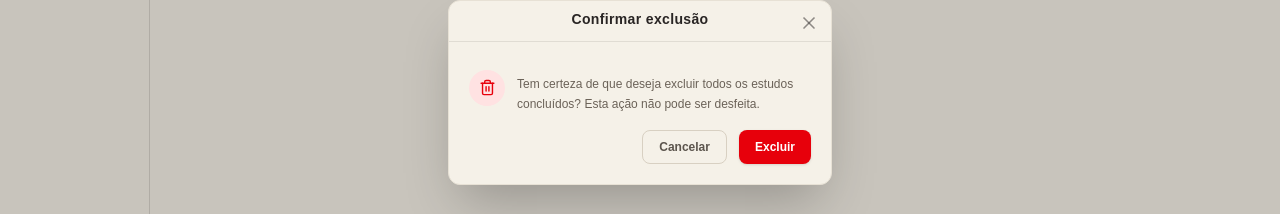
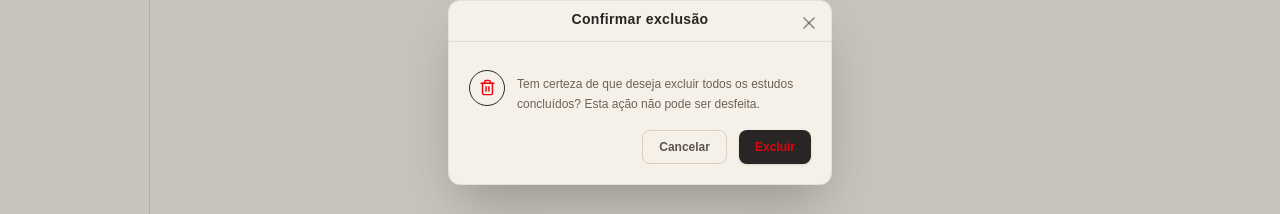
Before and after one commit to kelsmartins/my-projeto-studyo, a Next.js app: page /done-studies in a window 1280 px wide. Both pictures are taken after a click on the button "Excluir todos". Shown: the part 308-522 px from the top of the page. Built offline with nearby package versions, Linux system fonts and the light colour scheme; no server answers.

Commit message:
Update page.tsx

```diff
--- a/src/app/done-studies/page.tsx
+++ b/src/app/done-studies/page.tsx
@@ -54,7 +54,7 @@ export function DeleteModal({ onConfirm, onCancel }: deleteModalProps) {
                 </header>
                 <div className="p-4 sm:p-5">
                     <div className="mb-4 flex items-start gap-3">
-                        <div className="flex h-9 w-9 shrink-0 items-center justify-center rounded-full bg-red-100 text-red-600">
+                        <div className="flex h-9 w-9 shrink-0 items-center justify-center rounded-full border border-[#292524] text-red-600">
                             <Trash2Icon size={17} />
                         </div>
                         <p className="mt-1 text-xs leading-5 text-[#6B6258]">
@@ -63,13 +63,13 @@ export function DeleteModal({ onConfirm, onCancel }: deleteModalProps) {
                     </div>
                     <div className="flex flex-col-reverse gap-3 sm:flex-row sm:justify-end">
                         <button
-                            className="rounded-lg border border-[#D8D0C2] px-4 py-2 text-xs font-semibold text-[#5C554D] transition hover:bg-[#F1ECE2] focus:outline-none focus:ring-2 focus:ring-[#A8A092]"
+                            className="rounded-lg border border-[#D8D0C2] px-4 py-2 text-xs font-semibold text-[#5C554D] transition hover:bg-[#F1ECE2]"
                             onClick={onCancel}
                         >
                             Cancelar
                         </button>
                         <button
-                            className="rounded-lg bg-red-600 px-4 py-2 text-xs font-semibold text-white shadow-sm transition hover:bg-red-700 focus:outline-none focus:ring-2 focus:ring-red-400 focus:ring-offset-2"
+                            className="rounded-lg bg-[#292524] px-4 py-2 text-xs font-semibold shadow-sm transition hover:bg-red-700  text-red-600 hover:text-[#292524]"
                             onClick={onConfirm}
                         >
                             Excluir
```
